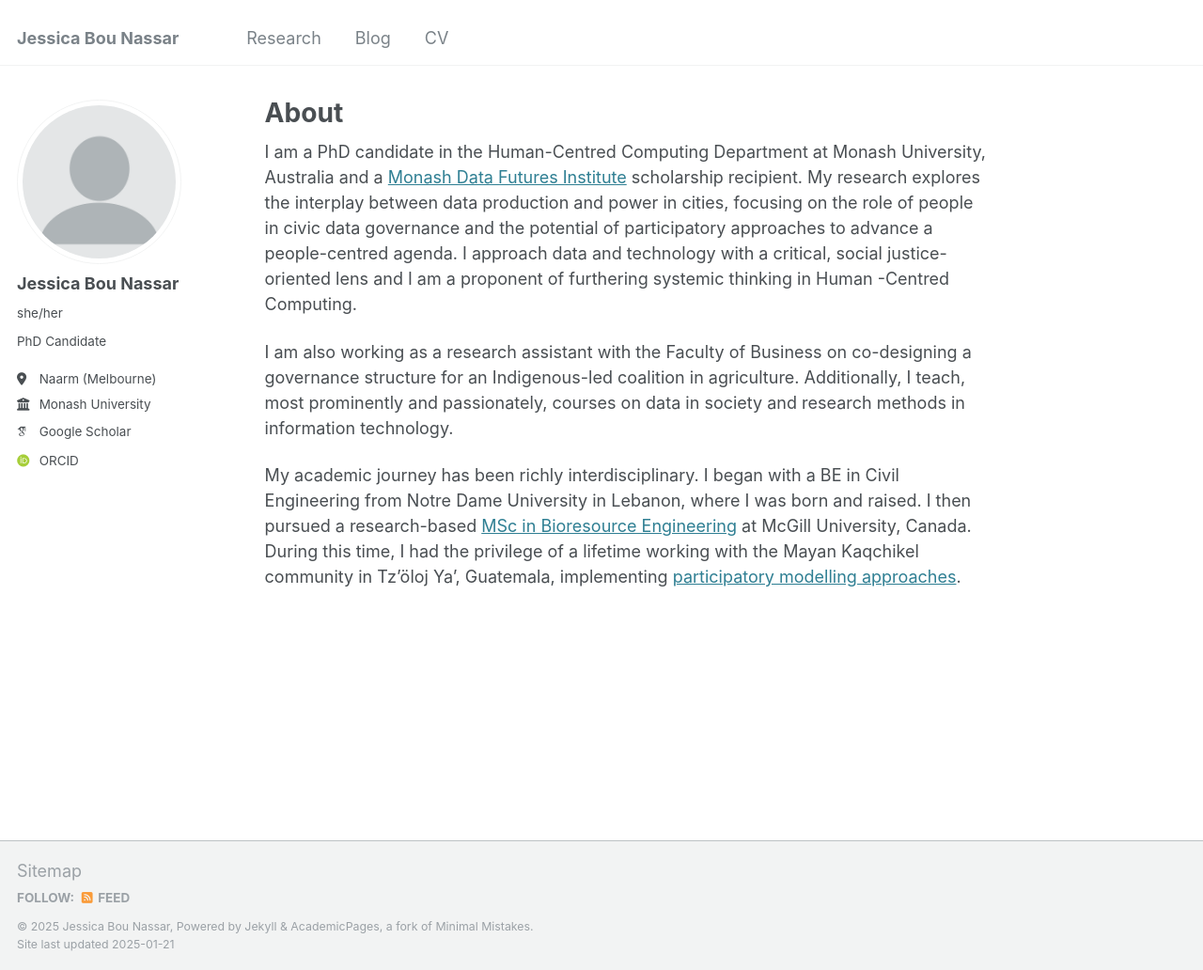
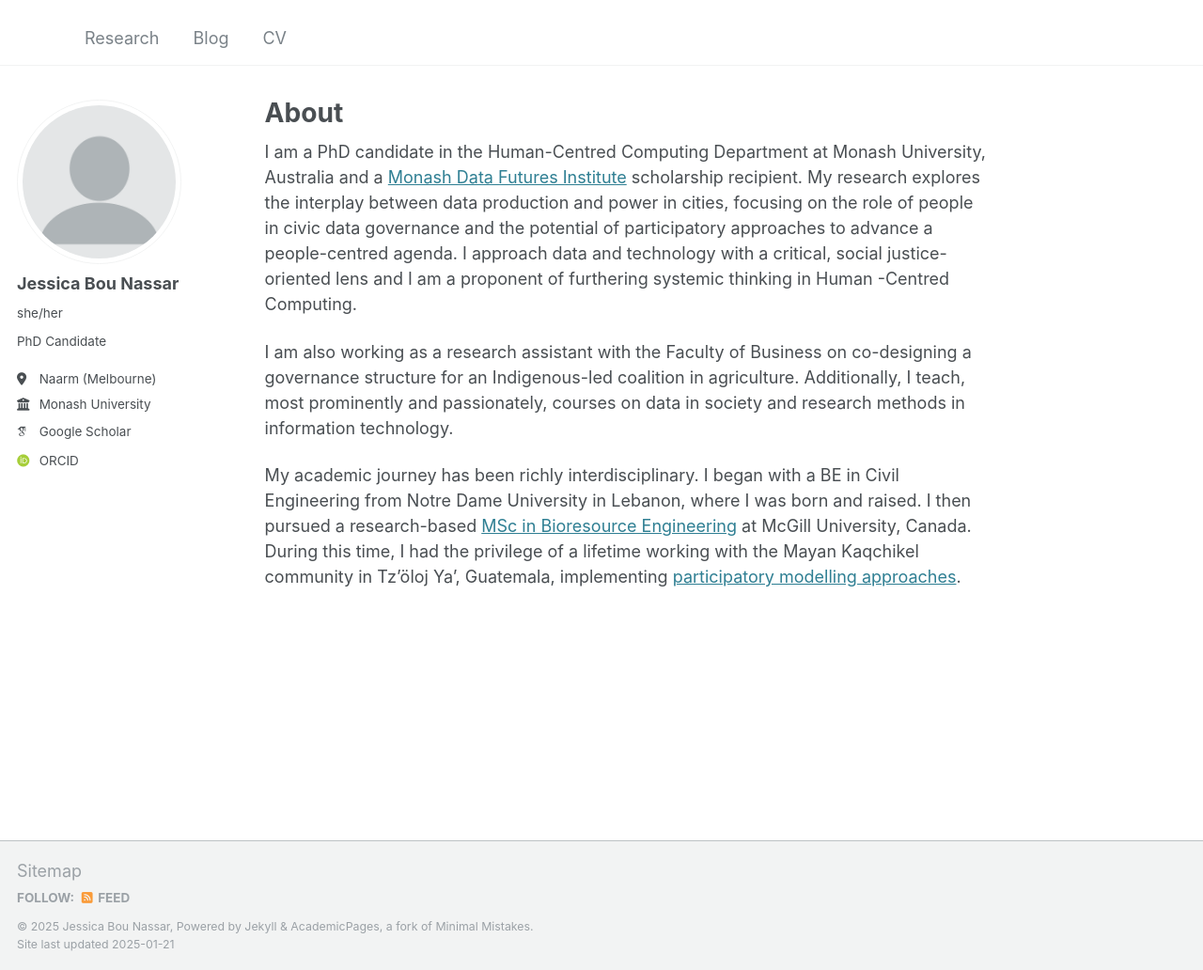
Before and after one commit to jessicabounassar/jessicabounassar.github.io, a Jekyll site: the page built from _pages/about.md, in a window 1280 px wide and 1032 px high. Shown: the whole window at 94% size. Built offline with Jekyll 4.4.1, drawn with Linux system fonts in a browser that asks for light colours; some web fonts are replaced.

Commit message:
Update _config.yml

```diff
--- a/_config.yml
+++ b/_config.yml
@@ -8,7 +8,7 @@
 
 # Basic Site Settings
 locale                   : "en-US"
-title                    : "Jessica Bou Nassar"
+title                    : ""
 title_separator          : "-"
 name                     : &name "Jessica Bou Nassar"
 description              : &description "PhD Candidate"
```
